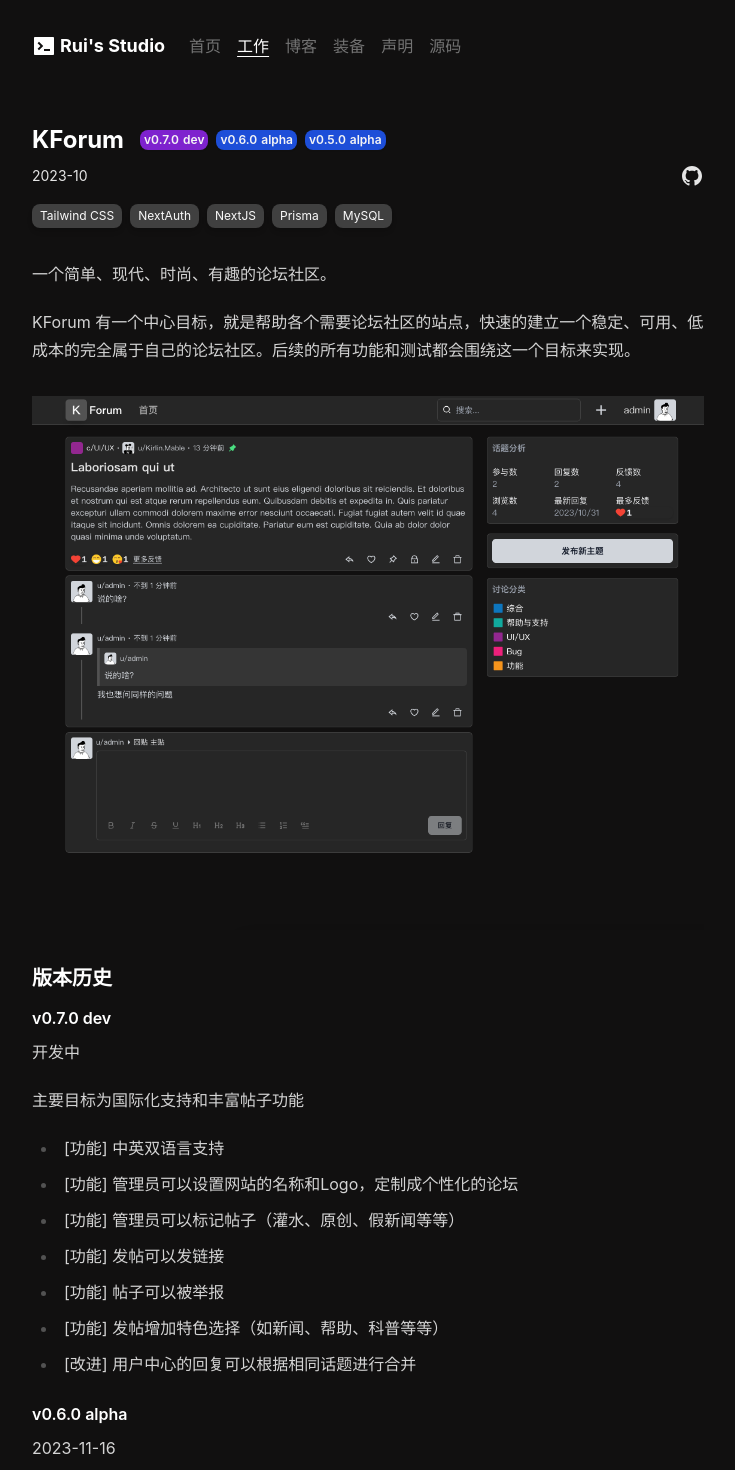
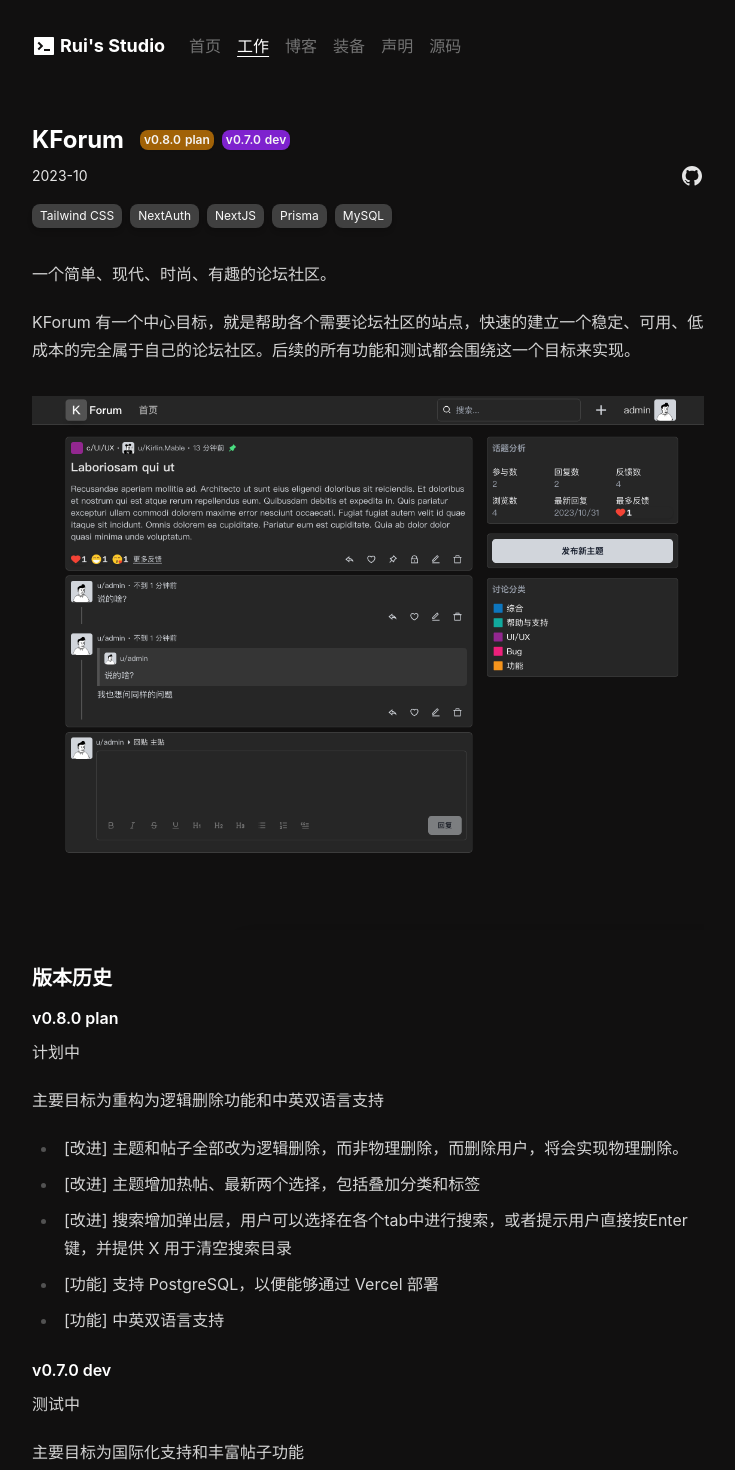
Before and after one commit to ruislan/homepage, a Next.js app: page /works/kforum in a window 1280 px wide. Shown: the top 1470 px of the page, without its empty margins (272-1007 px from the left). Built offline with nearby package versions, Linux system fonts and the light colour scheme.

Commit message:
update work kforum

```diff
--- a/content/works/kforum.html
+++ b/content/works/kforum.html
@@ -10,16 +10,27 @@
 
 <h3>版本历史</h3>
 
+<h4>v0.8.0 plan</h4>
+<p>计划中</p>
+<p>主要目标为重构为逻辑删除功能和中英双语言支持</p>
+<ul>
+    <li>[改进] 主题和帖子全部改为逻辑删除，而非物理删除，而删除用户，将会实现物理删除。</li>
+    <li>[改进] 主题增加热帖、最新两个选择，包括叠加分类和标签</li>
+    <li>[改进] 搜索增加弹出层，用户可以选择在各个tab中进行搜索，或者提示用户直接按Enter键，并提供 X 用于清空搜索目录</li>
+    <li>[功能] 支持 PostgreSQL，以便能够通过 Vercel 部署</li>
+    <li>[功能] 中英双语言支持</li>
+</ul>
+
 <h4>v0.7.0 dev</h4>
-<p>开发中</p>
+<p>测试中</p>
 <p>主要目标为国际化支持和丰富帖子功能</p>
 <ul>
-    <li>[功能] 中英双语言支持</li>
-    <li>[功能] 管理员可以设置网站的名称和Logo，定制成个性化的论坛</li>
-    <li>[功能] 管理员可以标记帖子（灌水、原创、假新闻等等）</li>
+    <li>[功能] 管理员可以设置网站的名称和Logo，还有favicon。打造个性论坛。</li>
     <li>[功能] 发帖可以发链接</li>
-    <li>[功能] 帖子可以被举报</li>
-    <li>[功能] 发帖增加特色选择（如新闻、帮助、科普等等）</li>
+    <li>[功能] 帖子可以被举报，管理后台可以管理举报。接收举报将会删除帖子及其相关内容</li>
+    <li>[功能] 话题增加选择标签的能力，管理后台可以管理标签（Tag）</li>
+    <li>[功能] 增加标签列表</li>
+    <li>[改进] 重做了 Select 组件，在各个平台表现更为统一</li>
     <li>[改进] 用户中心的回复可以根据相同话题进行合并</li>
 </ul>
 
--- a/src/app/components/version-state.jsx
+++ b/src/app/components/version-state.jsx
@@ -7,6 +7,7 @@
     'beta': 'bg-blue-700',
     'alpha': 'bg-blue-700',
     'dev': 'bg-purple-700',
+    'plan': 'bg-yellow-700',
 };
 
 export default function VersionState({ label, state }) {
--- a/src/app/works/[slug]/page.js
+++ b/src/app/works/[slug]/page.js
@@ -12,7 +12,7 @@
             <div className='flex items-center gap-4'>
                 <h1 className='inline break-words font-bold text-2xl'>{work.title}</h1>
                 <div className='flex items-center gap-2'>
-                    {work.versions?.map(v => <VersionState key={v.label} label={v.label} state={v.state} />)}
+                    {work.versions?.slice(0,2).map(v => <VersionState key={v.label} label={v.label} state={v.state} />)}
                 </div>
             </div>
             <div className='flex justify-between items-center my-2 text-sm'>
```
Also changed, not shown: src/lib/database.js.
